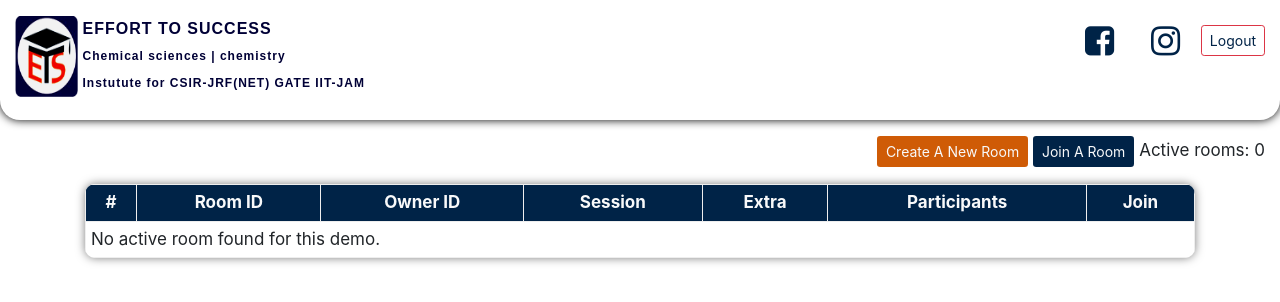
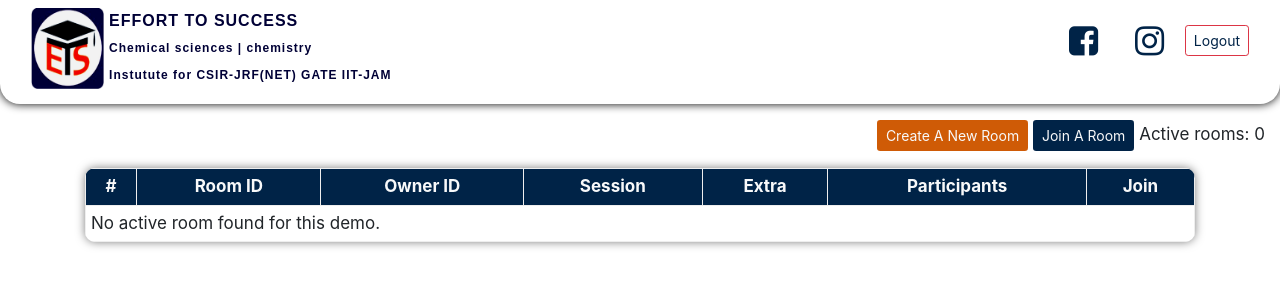
Before and after one commit to harsh3877/ets, a website: page demos/dashboard/index.html in a window 1280 px wide. Drawn offline with nearby package versions, Linux system fonts and the light colour scheme; files that its build step writes are made by us from their sources; no server answers.

Commit message:
Update index.html

```diff
--- a/demos/dashboard/index.html
+++ b/demos/dashboard/index.html
@@ -296,9 +296,9 @@ input[disabled], button[disabled] {
 </head>
 <body>
 <!--header menu started--->
-<div class="container-fluid header py-3 menuholder">
-	<div class="">
-		<div class="float-right py-2">
+<div class="container-fluid header py-2 menuholder">
+	<div class="px-3">
+		<div class="float-right py-3">
 
 
 			<a class="headicon fa fa-facebook-square  fa-2x px-3" href="" aria-hidden="true"></a>
@@ -306,7 +306,7 @@ input[disabled], button[disabled] {
 			<a class="btn btn-outline-danger btn-sm" href="https://efforttosuccess.in/ETS/logout.php" style="margin-top:-15px;">Logout</a>
 		</div>
 		<div class="logo_container" style="display: inline-flex; width: 50%;">
-			<img src="/demos/dashboard/images/logo.png" width="10%">
+			<img src="/demos/dashboard/images/logo.png" width="12%">
 			<div class="logo_text" style="margin-left:5px; font-family: sans-serif; font-weight:600; letter-spacing:1px;" >
                       <p style="display: contents;  color:#000036; font-size:16px;">EFFORT TO SUCCESS</p><br>
                       <p style="display: contents;  color:#000036; font-size:12px;">Chemical sciences | chemistry</p><br>
```
